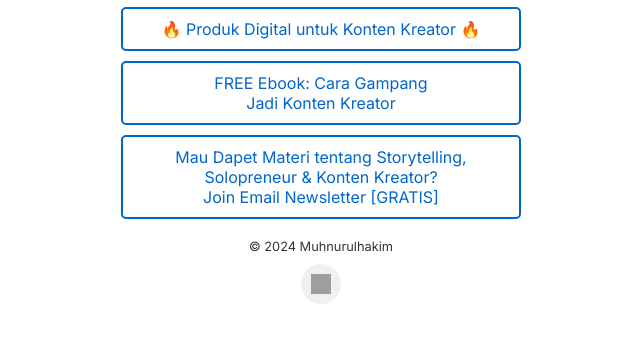
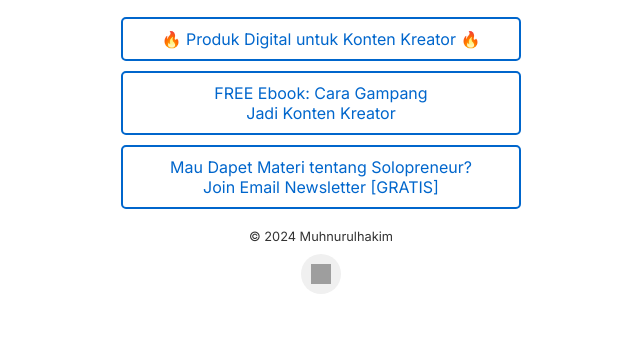
Before and after one commit to muhnurulhakim/links, a plain HTML site: page index.html in a window 1280 px wide. Shown: the part 344-686 px from the top of the page, without its empty margins (319-959 px from the left). Drawn offline with Linux system fonts and the light colour scheme; grey boxes are pictures that could not be loaded.

Commit message:
Update index.html

```diff
--- a/index.html
+++ b/index.html
@@ -28,7 +28,7 @@
             <div class="link-container">
                 <a href="https://lynk.id/muhnurulhakim" target="_blank" rel="noopener noreferrer">🔥 Produk Digital untuk Konten Kreator 🔥</a>
                 <a href="https://hakim.orderio.my.id/ebook-konten-kreator/" target="_blank" rel="noopener noreferrer">FREE Ebook: Cara Gampang<br>Jadi Konten Kreator</a>
-                <a href="https://muhnurulhakim.beehiiv.com/subscribe" target="_blank" rel="noopener noreferrer">Mau Dapet Materi tentang Storytelling,<br>Solopreneur & Konten Kreator?<br>Join Email Newsletter [GRATIS]</a>
+                <a href="https://muhnurulhakim.beehiiv.com/subscribe" target="_blank" rel="noopener noreferrer">Mau Dapet Materi tentang Solopreneur?<br>Join Email Newsletter [GRATIS]</a>
                 <!-- <a href="https://muhnurulhakim.myr.id/catalog/kelas-online-rahasia-kreasi-konten-ai-tanpa-batas-untuk-pemula" target="_blank" rel="noopener noreferrer">Kelas Online Gambar AI</a> -->
                 <!-- <a href="https://clicky.id/muhnurulhakim/ebook-kgai" target="_blank" rel="noopener noreferrer">Ebook Bikin Gambar AI</a> -->
                 <!-- <a href="https://muhnurulhakim.myr.id/catalog/private-class-jadi-storyteller-kreatif-dalam-30-hari" target="_blank" rel="noopener noreferrer">Private Class: Jadi Storyteller Kreatif<br>dalam 30 Hari!</a> -->
```
